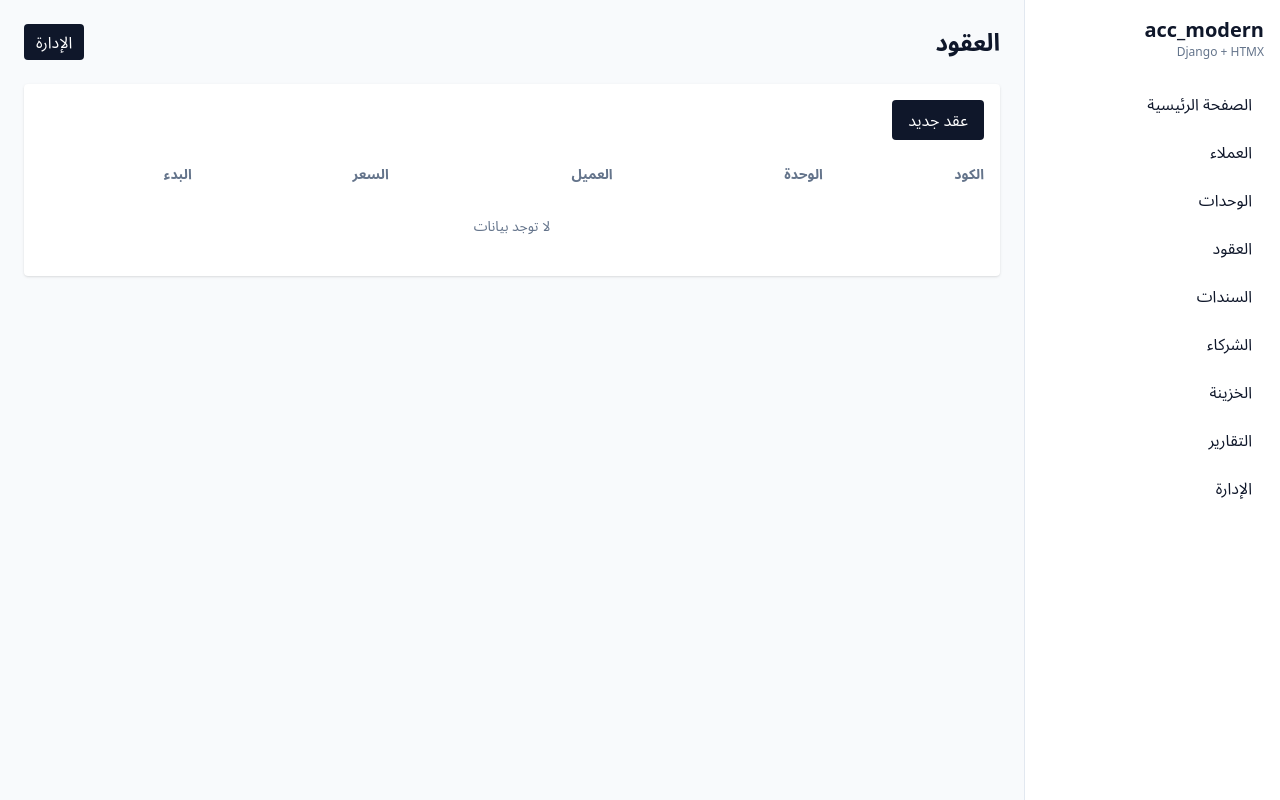
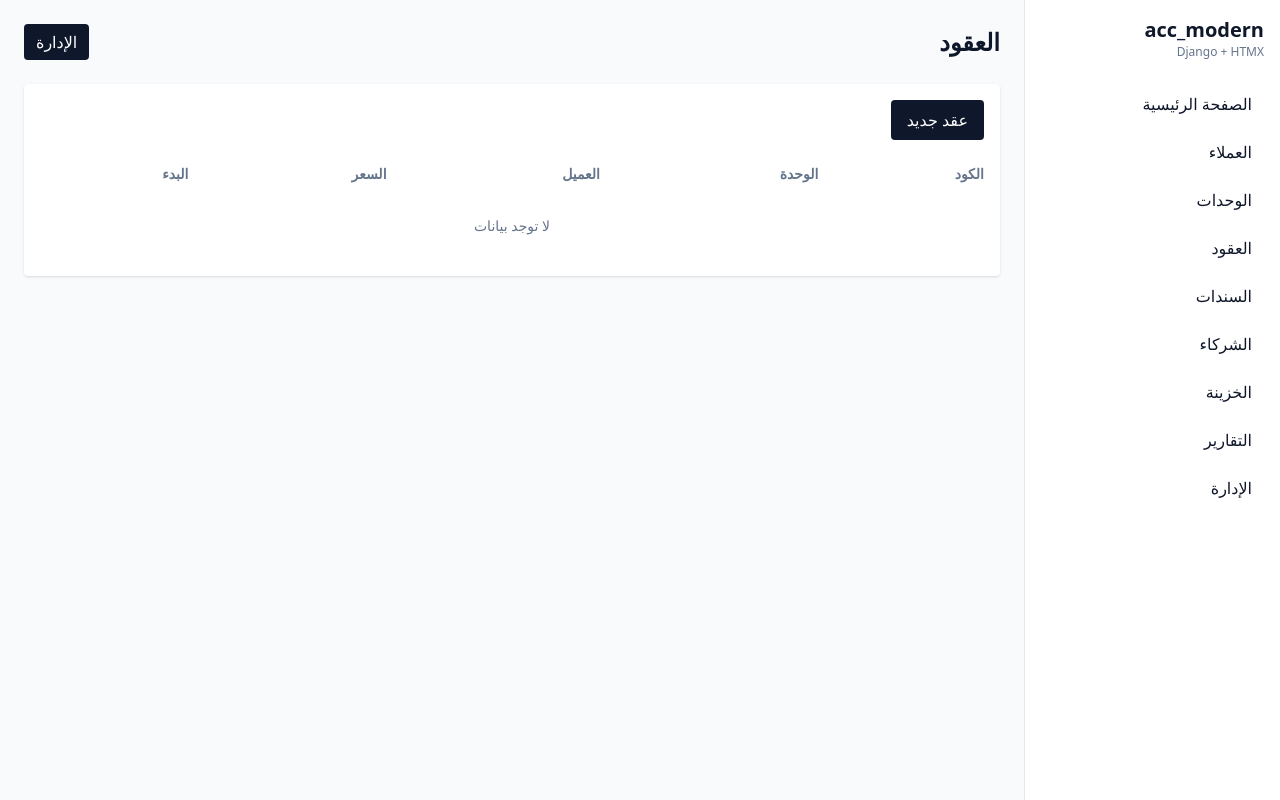
Before and after one commit to Mohagag609/Curoser-acc-, a Django app: page /contracts/ in a window 1280 px wide. Run offline with Django 5.2, Linux system fonts and the light colour scheme; data that the repository does not hold is empty; style sheets or scripts are compiled from the project's sources; some libraries are stand-ins or nearby versions.

Commit message:
Add Tajawal font and configure Tailwind font family
Co-authored-by: mohagag609 <mohagag609@gmail.com>

```diff
--- a/templates/base.html
+++ b/templates/base.html
@@ -4,12 +4,27 @@
     <meta charset="utf-8">
     <meta name="viewport" content="width=device-width, initial-scale=1">
     <title>{% block title %}لوحة التحكم{% endblock %}</title>
-    <!-- Tailwind CSS: use built file if present, plus CDN fallback for Render -->
+    <!-- Google Fonts (Light theme) -->
+    <link href="https://fonts.googleapis.com/css2?family=Tajawal:wght@400;500;700&display=swap" rel="stylesheet">
+    <!-- Tailwind config (before CDN) -->
+    <script>
+      tailwind = window.tailwind || {};
+      tailwind.config = {
+        theme: {
+          extend: {
+            fontFamily: {
+              sans: ['Tajawal', 'ui-sans-serif', 'system-ui', 'Segoe UI', 'Roboto', 'Helvetica', 'Arial'],
+            }
+          }
+        }
+      }
+    </script>
+    <!-- Tailwind CSS: built file if present, plus CDN fallback for Render -->
     <link rel="stylesheet" href="/static/css/tailwind.css">
     <script src="https://cdn.tailwindcss.com"></script>
     <script src="https://unpkg.com/htmx.org@2.0.3"></script>
   </head>
-  <body class="min-h-screen bg-slate-50 text-slate-900">
+  <body class="min-h-screen bg-slate-50 text-slate-900 font-sans">
     <div class="flex min-h-screen">
       <aside class="w-64 bg-white border-l border-slate-200 p-4 hidden md:block">
         <div class="mb-6">
```
